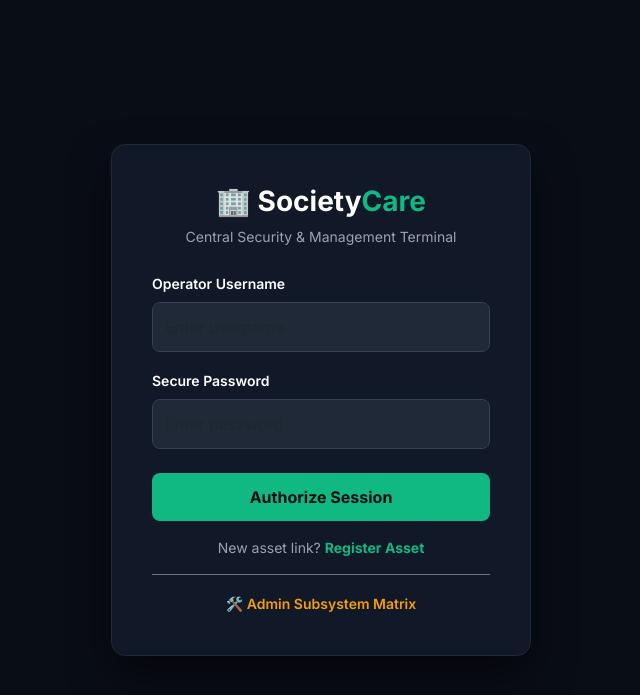
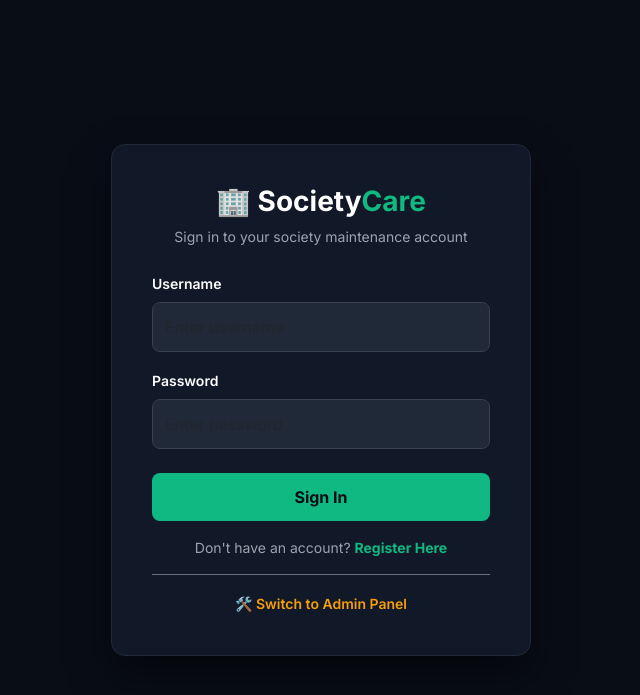
Before and after one commit to aman-pandey2004/Society-Maintenance-Tracker, a Django app: page / in a window 1280 px wide. Shown: the top 695 px of the page, without its empty margins (319-959 px from the left). Run offline with Django 5.2, Linux system fonts and the light colour scheme.

Commit message:
Cleaned vocabulary and fixed admin login page theme contrast button

```diff
--- a/core/templates/core/login.html
+++ b/core/templates/core/login.html
@@ -3,7 +3,7 @@
 <head>
     <meta charset="UTF-8">
     <meta name="viewport" content="width=device-width, initial-scale=1.0">
-    <title>Terminal Sign-In - Society Care</title>
+    <title>Resident Login - Society Care</title>
     <link href="https://cdn.jsdelivr.net/npm/bootstrap@5.3.0/dist/css/bootstrap.min.css" rel="stylesheet">
     <link href="https://fonts.googleapis.com/css2?family=Inter:wght@400;500;600;700&display=swap" rel="stylesheet">
     <style>
@@ -57,32 +57,32 @@
 
     <div class="login-card text-center">
         <h3 class="fw-bold mb-2">🏢 Society<span class="text-emerald">Care</span></h3>
-        <p class="text-muted small mb-4" style="color: #9ca3af !important;">Central Security & Management Terminal</p>
+        <p class="text-muted small mb-4" style="color: #9ca3af !important;">Sign in to your society maintenance account</p>
 
         {% if form.errors %}
             <div class="alert alert-danger bg-opacity-10 text-danger border-danger small py-2">
-                ⚠️ Invalid Access Credentials!
+                ⚠️ Invalid username or password!
             </div>
         {% endif %}
 
         <form method="POST">
             {% csrf_token %}
             <div class="mb-3 text-start">
-                <label class="form-label small fw-semibold">Operator Username</label>
+                <label class="form-label small fw-semibold">Username</label>
                 <input type="text" name="username" class="form-control" placeholder="Enter username" required>
             </div>
 
             <div class="mb-4 text-start">
-                <label class="form-label small fw-semibold">Secure Password</label>
+                <label class="form-label small fw-semibold">Password</label>
                 <input type="password" name="password" class="form-control" placeholder="Enter password" required>
             </div>
 
-            <button type="submit" class="btn btn-emerald w-100 mb-3">Authorize Session</button>
+            <button type="submit" class="btn btn-emerald w-100 mb-3">Sign In</button>
         </form>
 
-        <p class="small mb-2" style="color: #9ca3af !important;">New asset link? <a href="/register/" class="text-emerald text-decoration-none fw-bold">Register Asset</a></p>
+        <p class="small mb-2" style="color: #9ca3af !important;">Don't have an account? <a href="/register/" class="text-emerald text-decoration-none fw-bold">Register Here</a></p>
         <div class="border-top border-secondary opacity-10 my-3"></div>
-        <a href="/admin/" class="small text-decoration-none fw-semibold" style="color: #f59e0b !important;">🛠️ Admin Subsystem Matrix</a>
+        <a href="/admin/" class="small text-decoration-none fw-semibold" style="color: #f59e0b !important;">🛠️ Switch to Admin Panel</a>
     </div>
 
 </body>
--- a/society_tracker/urls.py
+++ b/society_tracker/urls.py
@@ -14,7 +14,7 @@ except Exception as e:
     pass
 
 admin.site.site_header = mark_safe("""
-    <span style="color: #ffffff; font-weight: 700;">🟢 Society Care Operations Terminal</span>
+    Society Maintenance Admin Portal
     <style>
         :root, [data-theme="dark"], [data-theme="light"] {
             --primary: #10b981 !important;
@@ -45,6 +45,18 @@ admin.site.site_header = mark_safe("""
             background-color: #090d16 !important;
             color: #ffffff !important;
         }
+
+        /* Fixing the admin login button to emerald green */
+        .login .submit-row input, div.submit-row input {
+            background: #10b981 !important;
+            color: #090d16 !important;
+            font-weight: 700 !important;
+            border: none !important;
+        }
+        .login .submit-row input:hover, div.submit-row input:hover {
+            background: #059669 !important;
+        }
+
         .module {
             background: #111827 !important;
             border: 1px solid #1f2937 !important;
@@ -59,8 +71,8 @@ admin.site.site_header = mark_safe("""
         a:link, a:visited { color: #10b981 !important; }
     </style>
 """)
-admin.site.site_title = "Operations Engine"
-admin.site.index_title = "System Control Dashboard"
+admin.site.site_title = "Admin Portal"
+admin.site.index_title = "Welcome to Management Control Panel!"
 
 urlpatterns = [
     path('admin/', admin.site.urls),
```
